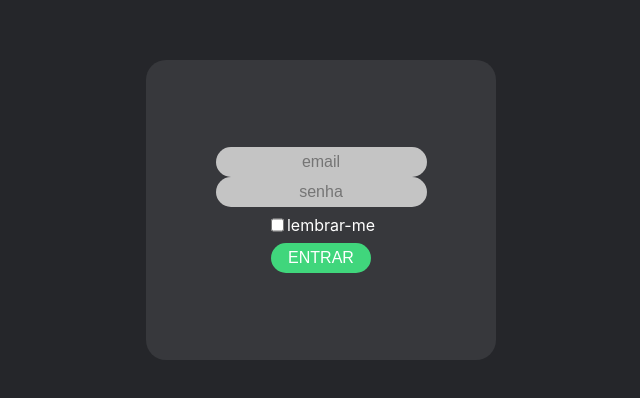
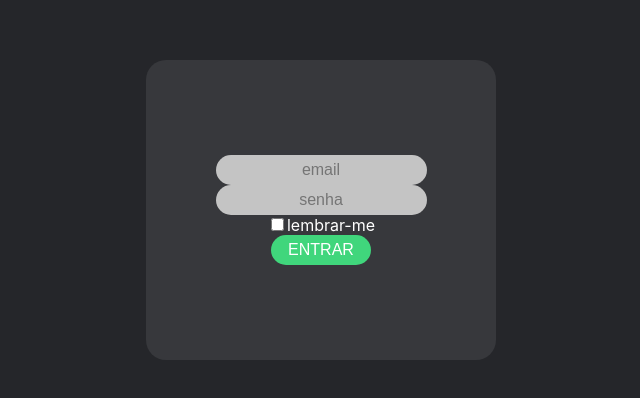
Before and after one commit to okatsuo/boilerplate-frontend-with-login, a Next.js app: page / in a window 1280 px wide. Shown: the part 190-588 px from the top of the page, without its empty margins (319-959 px from the left). Built offline with nearby package versions, Linux system fonts and the light colour scheme.

Commit message:
feat: create a default checkbox buttom to project

```diff
--- a/src/components/forms/button/index.tsx
+++ b/src/components/forms/button/index.tsx
@@ -3,15 +3,18 @@ import { Field } from 'formik'
 interface ButtonProps {
   type?: string
   value?: string
+  name?: string
 }
 
 const Button: React.FC<ButtonProps> = ({
   type = 'text',
+  name = 'submit',
   value
 }) => {
   return (
     <>
       <Field
+        name={name}
         type={type}
         value={value}
         style={{
--- /dev/null
+++ b/src/components/forms/checkbox/index.tsx
@@ -0,0 +1,32 @@
+import { Field } from 'formik'
+import * as Styles from './styles'
+
+interface CheckboxProps {
+  name: string
+  message?: string
+  required?: boolean
+  styles?: React.CSSProperties
+}
+
+const CheckboxForm: React.FC<CheckboxProps> = ({
+  name,
+  message = 'click-me',
+  required,
+  styles = {}
+}) => {
+  return (
+    <Styles.Wrapper>
+      <Field
+        name={name}
+        required={required}
+        type='checkbox'
+        style={{
+          ...styles
+        }}
+      />
+      {message}
+    </Styles.Wrapper>
+  )
+}
+
+export default CheckboxForm
--- /dev/null
+++ b/src/components/forms/checkbox/styles.ts
@@ -0,0 +1,7 @@
+import styled from 'styled-components'
+
+export const Wrapper = styled.div`
+  display: 'flex';
+  align-items: 'center';
+  justify-content: 'center';
+`
--- a/src/components/login/index.tsx
+++ b/src/components/login/index.tsx
@@ -4,6 +4,7 @@ import { Container } from '../container'
 import InputForm from '../forms/inputs'
 import Button from '../forms/button'
 import * as Styles from './styles'
+import CheckboxForm from '../forms/checkbox'
 interface ILogin {
   email: string
   password: string
@@ -11,13 +12,12 @@ interface ILogin {
 }
 
 const schema = Yup.object().shape({
-  email: Yup.string().required(),
+  email: Yup.string().required().email(),
   password: Yup.string().min(3).required()
 })
 
 const Login = () => {
   const handleSubmit = (values: ILogin): void => {
-    console.log('valores:', values)
     const user = {
       email: values.email,
       password: values.password,
@@ -52,11 +52,9 @@ const Login = () => {
                     <InputForm name="password" type="password" placeholder="senha" />
                     {errors.password && touched.password && errors.password}
 
-                    <div style={{ display: 'flex', alignItems: 'center', justifyContent: 'center' }}>
-                      <InputForm name="rememberMe" type="checkbox" placeholder="teste" /> lembrar-me
-                    </div>
+                    <CheckboxForm name='rememberMe' message='lembrar-me' />
 
-                    <Button type="submit" value="ENTRAR" />
+                    <Button name='submit' type="submit" value="ENTRAR" />
                   </Styles.Items>
                 </Form>
               )}
```
